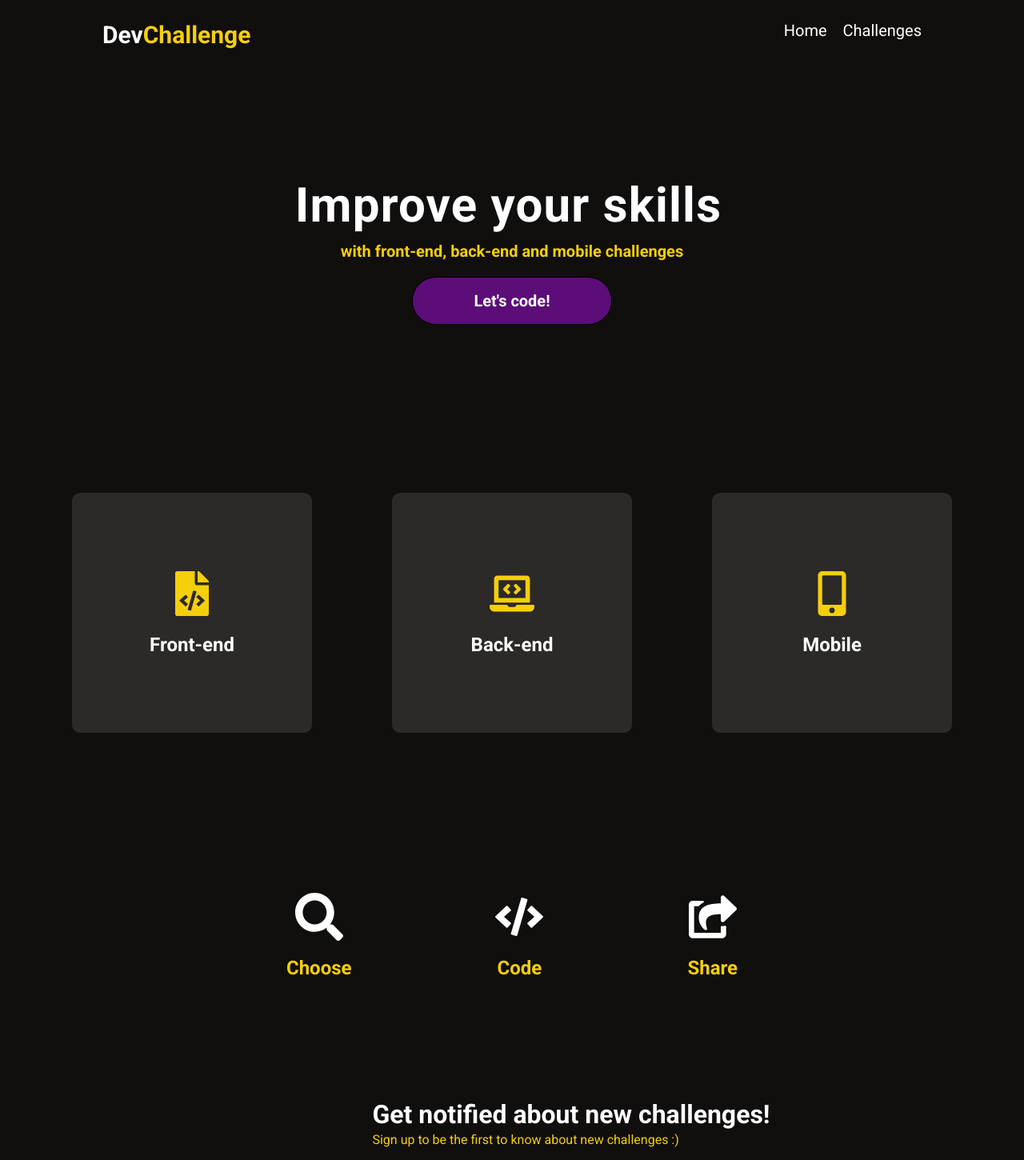
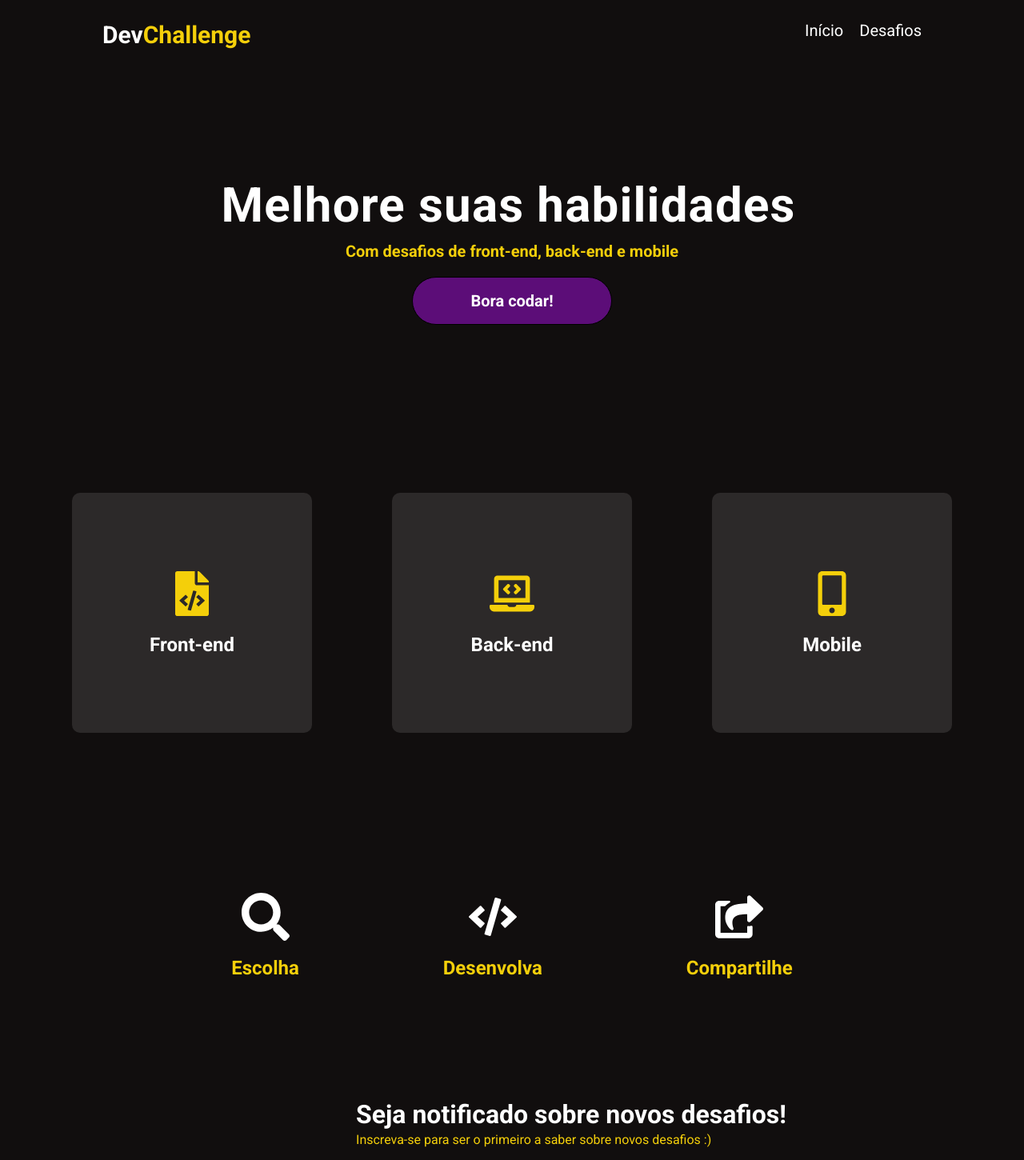
Before and after one commit to Lorenalgm/DevChallenge, a React (Create React App) app in the folder frontend/: page / in a window 1280 px wide. Shown: the top 1450 px of the page at 80% size. Built offline with nearby package versions, Linux system fonts and the light colour scheme; no server answers.

Commit message:
Updated home page to portuguese

```diff
--- a/frontend/src/components/Header/index.js
+++ b/frontend/src/components/Header/index.js
@@ -10,10 +10,10 @@ export default function Header() {
           </Link>
         <ul>
           <Link className="link" to="/">
-          <li>Home</li>
+          <li>Início</li>
           </Link>
           <Link className="link" to="/challenges">
-            <li>Challenges</li>
+            <li>Desafios</li>
           </Link>
         </ul>
       </header>
--- a/frontend/src/pages/Home/index.js
+++ b/frontend/src/pages/Home/index.js
@@ -18,11 +18,11 @@ export default function Home() {
         }
 
         try{
-            const response = await api.post('newsletter', data);
+            await api.post('newsletter', data);
 
-            alert('Done! You will be the first to know about the new challenges :)')
+            alert('Feito! Você será o primeiro a saber sobre novos desafios :)')
         }catch(err){
-            alert('Oops, something went wrong! Can you try again? :c')
+            alert('Opa, algo deu errado! Pode tentar novamente? :c')
         }
     }
 
@@ -31,11 +31,11 @@ export default function Home() {
             <Header />
             <section className="banner">
                 <div className="typewriter">
-                    <h1>Improve your skills</h1>
+                    <h1>Melhore suas habilidades</h1>
                 </div>
-                <h2>with front-end, back-end and mobile challenges</h2>
+                <h2>Com desafios de front-end, back-end e mobile</h2>
                 <Link to="/challenges">
-                    <button>Let's code!</button>
+                    <button>Bora codar!</button>
                 </Link>
             </section>
             <section className="techs">
@@ -61,15 +61,15 @@ export default function Home() {
             <section className="steps">
                 <div>
                     <FontAwesomeIcon className="icon-steps" icon={faSearch} />
-                    <h2>Choose</h2>
+                    <h2>Escolha</h2>
                 </div>
                 <div>
                     <FontAwesomeIcon className="icon-steps" icon={faCode} />
-                    <h2>Code</h2>
+                    <h2>Desenvolva</h2>
                 </div>
                 <div>
                     <FontAwesomeIcon className="icon-steps" icon={faShareSquare} />
-                    <h2>Share</h2>
+                    <h2>Compartilhe</h2>
                 </div>
             </section>
             <section className="newsletter">
@@ -84,8 +84,8 @@ export default function Home() {
                     </Player>
                 </div>
                 <div>
-                    <h1>Get notified about new challenges!</h1>
-                    <p>Sign up to be the first to know about new challenges :)</p>
+                    <h1>Seja notificado sobre novos desafios!</h1>
+                    <p>Inscreva-se para ser o primeiro a saber sobre novos desafios :)</p>
                     <form onSubmit={handleSubscribe}>
                         <input
                             type="email"
@@ -93,7 +93,7 @@ export default function Home() {
                             value={email}
                             onChange={e => setEmail(e.target.value)}
                         />
-                        <button type="submit">Subscribe</button>
+                        <button type="submit">Inscrever</button>
                     </form>
                 </div>
             </section>
```
